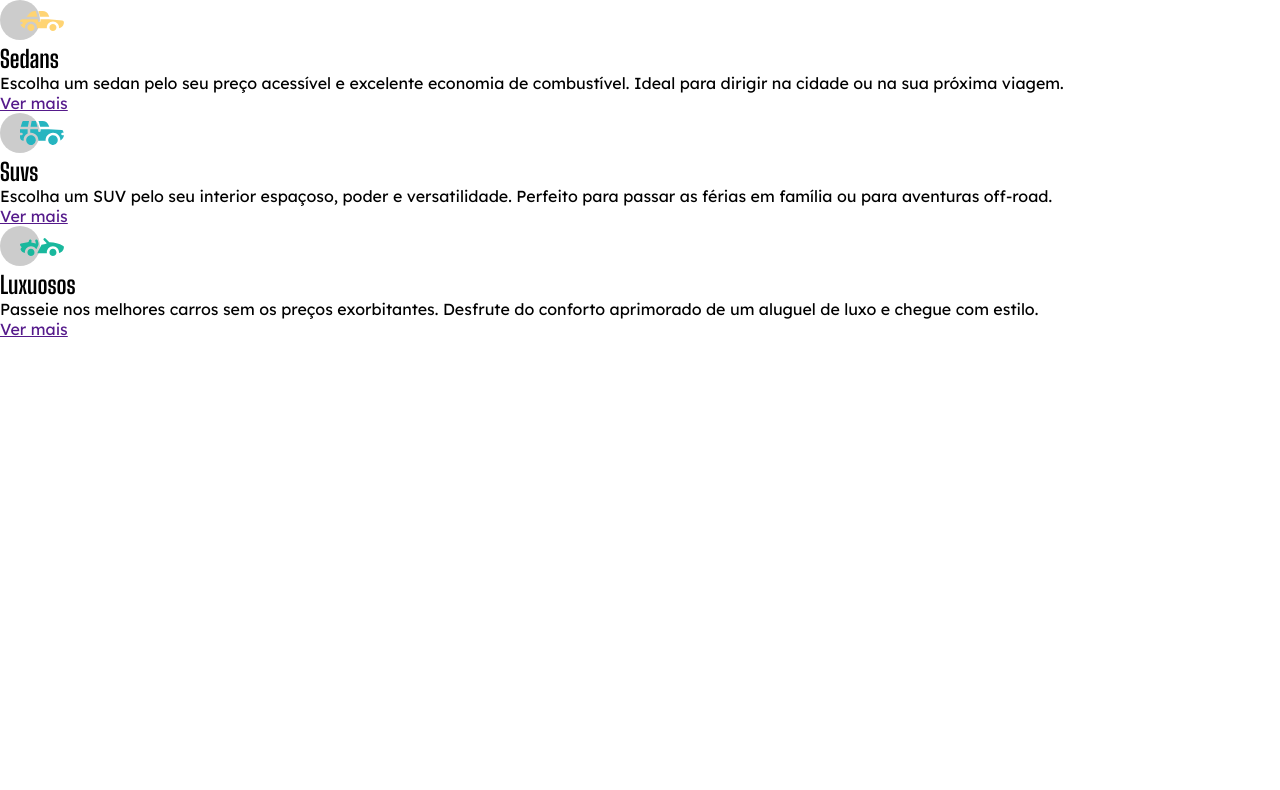
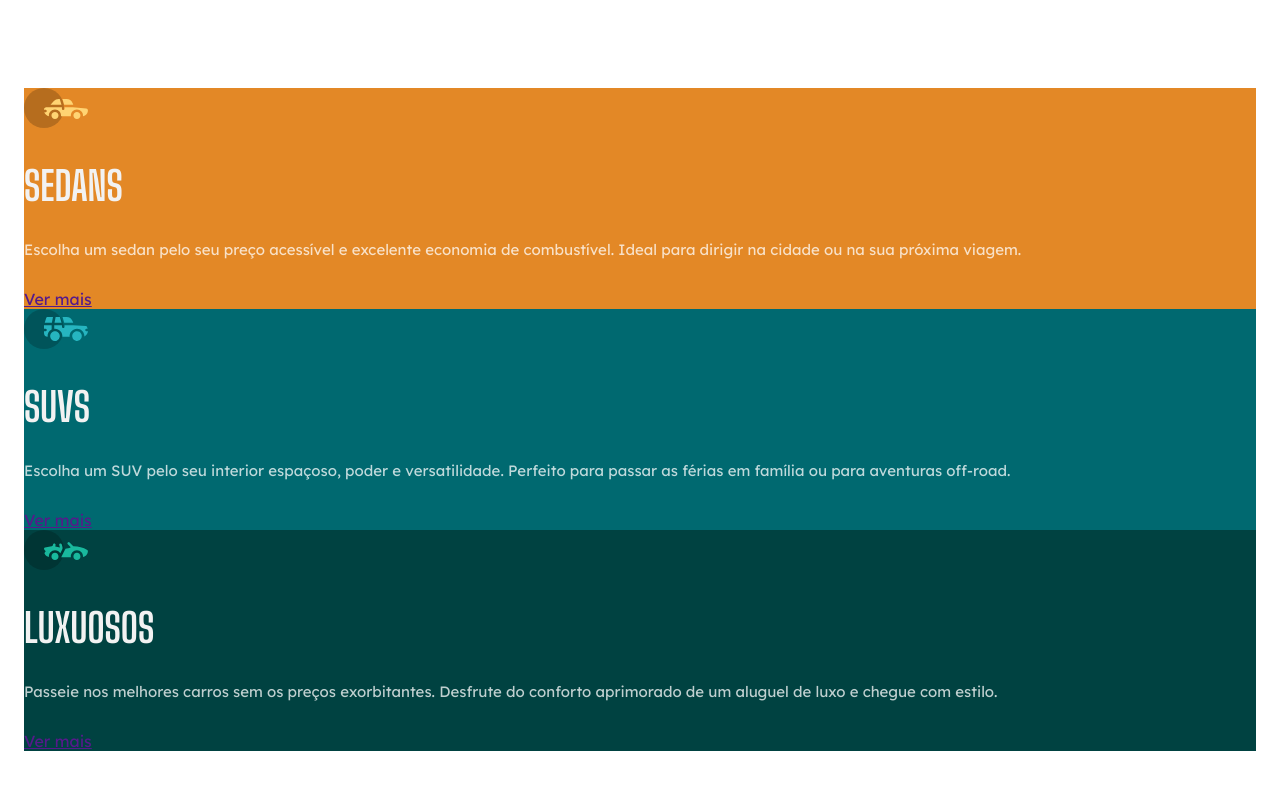
Before and after one commit to gustavomello-21/cars-trab, a plain HTML site: page index.html in a window 1280 px wide. Drawn offline with Linux system fonts and the light colour scheme.

Commit message:
desenvolvimento do css

```diff
--- a/style.css
+++ b/style.css
@@ -12,14 +12,41 @@
   --transparent-white: rgba(255, 255, 255, 0.75);
 }
 
+body {
+  padding: 5.5rem 1.5rem;
+}
+
 h2 {
   font-family: 'Big shoulders display', sans-serif;
+  text-transform: uppercase;
+  font-size: 2.5rem;
+  color: var(--gray);
+  margin-block: 1.875rem;
 }
 
 p {
   font-family: 'Lexend Deca', sans-serif;
+  font-size: 0.9375rem;
+  color: var(--transparent-white);
+  margin-bottom: 1.875rem;
 }
 
 a {
   font-family: 'Lexend Deca', sans-serif;
 }
+
+.section {
+  padding: 3rem;
+}
+
+.sedans {
+  background: var(--orange);
+}
+
+.suvs {
+  background: var(--cyan);
+}
+
+.luxuosos {
+  background: var(--dark-cyan);
+}
```
